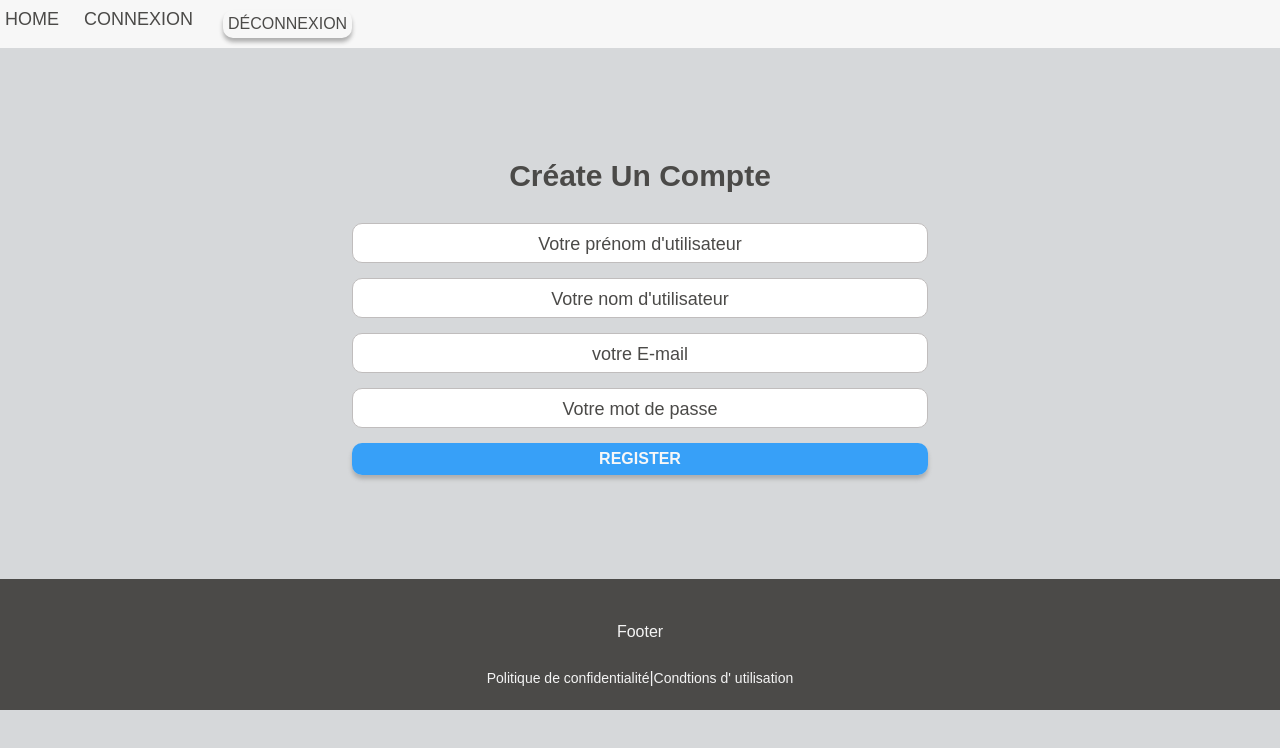
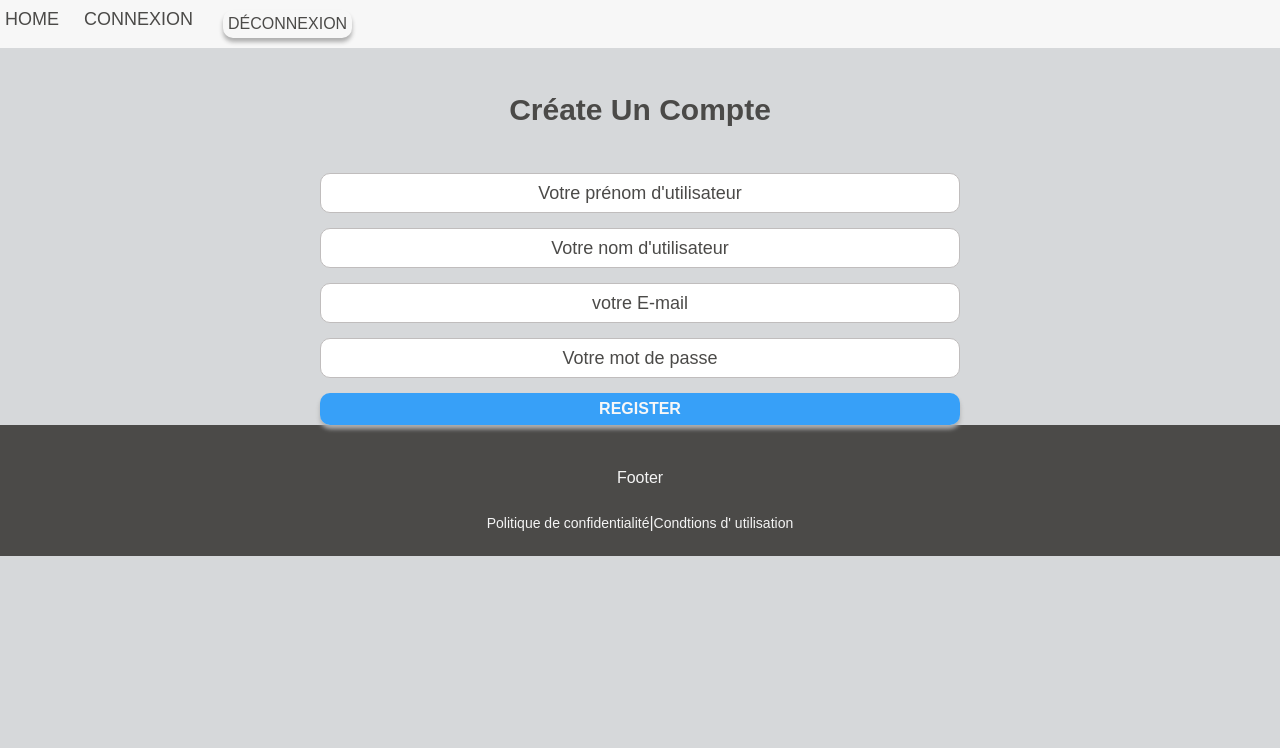
Before and after one commit to GabrielleGenty/BIGLAM, a React (Vite) app in the folder client/: page /register in a window 1280 px wide. Shown: the top 748 px of the page. Built offline with nearby package versions, Linux system fonts and the light colour scheme; no server answers.

Commit message:
update admin style home

```diff
--- a/client/src/assets/styles/admin.scss
+++ b/client/src/assets/styles/admin.scss
@@ -3,10 +3,15 @@
 /****HOOM*****/
 body{
 	main{
+		padding: 0;
+		margin: 0;
 		background-color:$background-color;
+		header{
+			margin: 0;
+		}
 		section{
 
-			margin: 5%;
+
 					h1,
 					h2{
 						color: $dark-color;
--- a/client/src/assets/styles/main.scss
+++ b/client/src/assets/styles/main.scss
@@ -31,6 +31,7 @@ body {
 	color: $dark-color;
 	h1{
 		font-size: 3rem;
+		padding: 1%;
 	}
 	h2{
 		font-size: 2.4rem;
@@ -76,8 +77,9 @@ svg {
 
  MAIN
 .active::after,
- header nav .bar-nav:hover::after,
- header button:hover::after {
+ header nav .bar-nav:hover::after
+//  header button:hover::after
+ {
      content: "";
    position: absolute;
   top: 28px;
```
